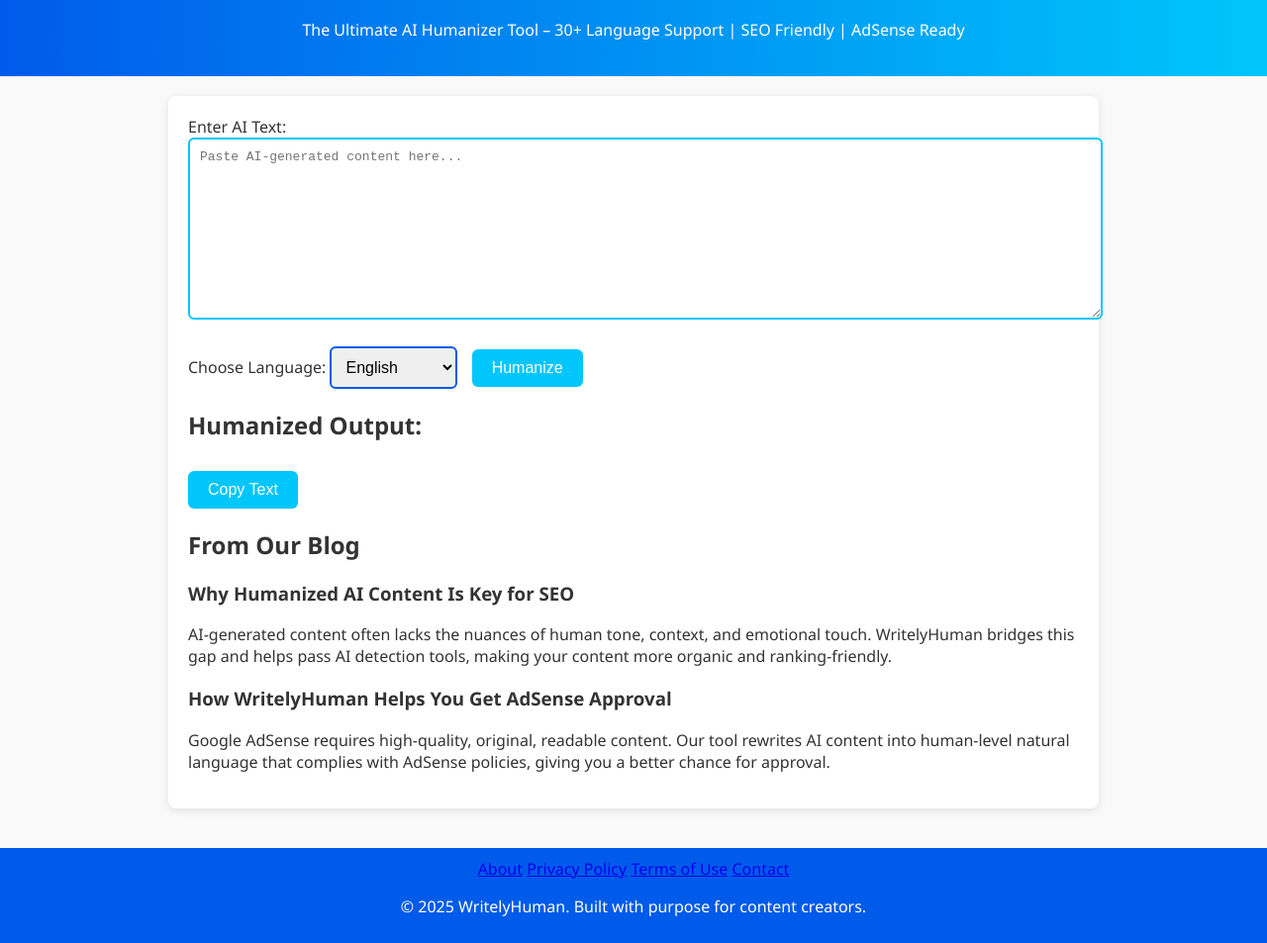
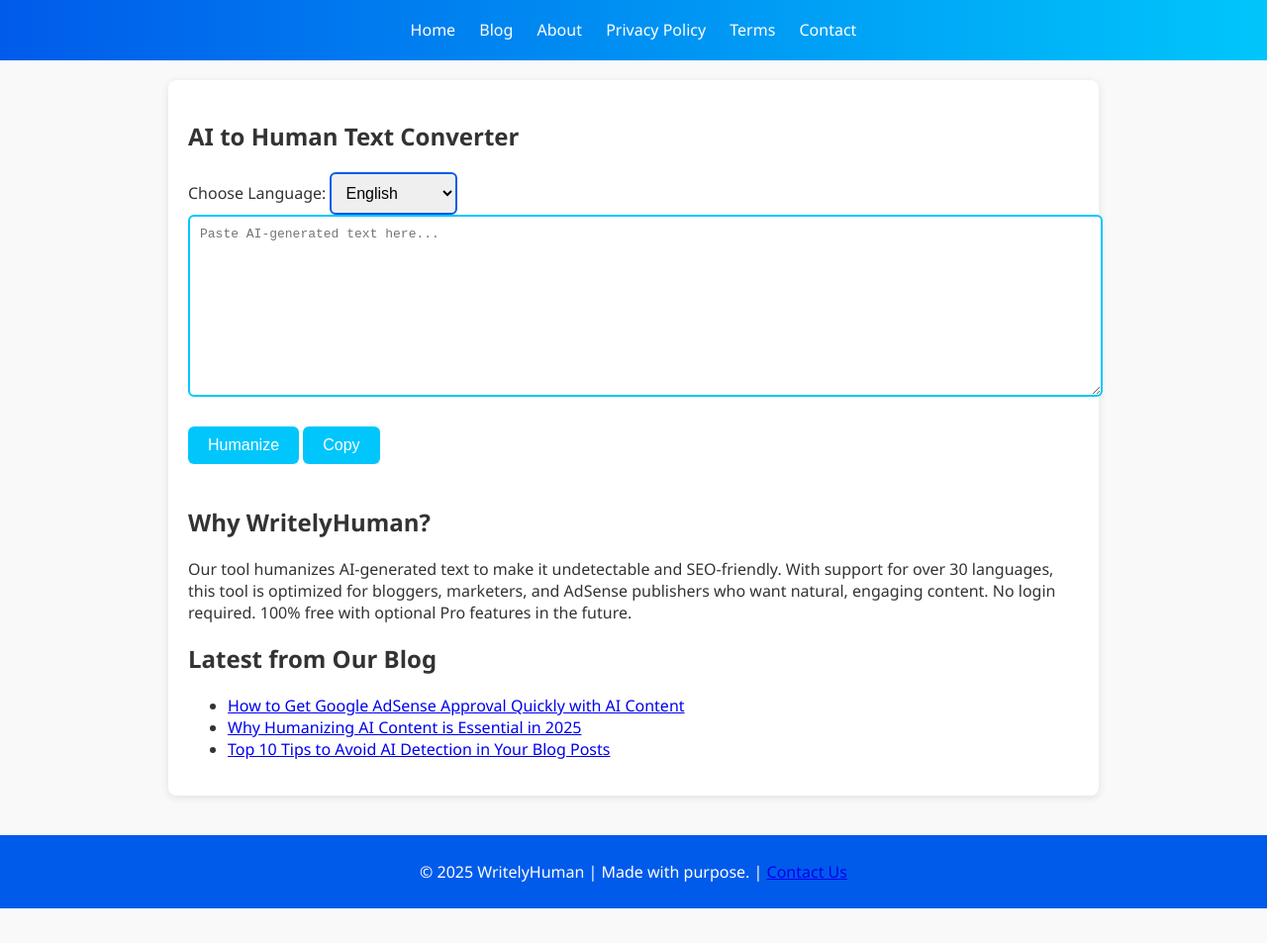
Before and after one commit to Lin05-png/WritelyHuman-, a plain HTML site: page index.html in a window 1280 px wide. Shown: the part 87-1040 px from the top of the page at 99% size. After the commit the page ends 1005 px from the top, so only its background shows below. Drawn offline with Linux system fonts and the light colour scheme.

Commit message:
index.html

```diff
--- a/index.html
+++ b/index.html
@@ -3,89 +3,91 @@
 <head>
   <meta charset="UTF-8" />
   <meta name="viewport" content="width=device-width, initial-scale=1.0" />
+
+  <!-- Google site verification -->
   <meta name="google-site-verification" content="aZELGtkjlI6CUZ1x9CWH3obOfAnl3M5-lhVlWFkFKhM" />
-  <meta name="description" content="WritelyHuman – The ultimate AI Humanizer tool supporting 30+ languages. Make AI-generated text sound natural, readable, and SEO-ready." />
-  <meta name="keywords" content="AI humanizer, human text generator, AI detection free, SEO friendly text, 30+ language support, AdSense approved tool" />
+  <meta name="description" content="WritelyHuman – The ultimate AI Humanizer tool that supports 30+ languages. Make AI content sound natural and human for SEO and AdSense." />
+  <meta name="keywords" content="AI humanizer, AI to human text, content rewriting, SEO friendly content, AdSense approval tool" />
   <meta name="author" content="WritelyHuman Team" />
-  <title>WritelyHuman – AI Humanizer Tool (30+ Languages, Detection Free)</title>
+  <title>WritelyHuman - AI Humanizer Tool (30+ Languages, SEO & AdSense Ready)</title>
+
   <link rel="stylesheet" href="style.css" />
 </head>
 <body>
-
   <header>
     <h1>WritelyHuman</h1>
-    <p>The Ultimate AI Humanizer Tool – 30+ Language Support | SEO Friendly | AdSense Ready</p>
+    <nav>
+      <a href="index.html">Home</a>
+      <a href="blog.html">Blog</a>
+      <a href="about.html">About</a>
+      <a href="privacy.html">Privacy Policy</a>
+      <a href="terms.html">Terms</a>
+      <a href="contact.html">Contact</a>
+    </nav>
   </header>
 
   <main>
-    <section class="tool">
-      <label for="inputText">Enter AI Text:</label>
-      <textarea id="inputText" placeholder="Paste AI-generated content here..."></textarea>
-
-      <label for="language">Choose Language:</label>
-      <select id="language">
+    <section class="tool-section">
+      <h2>AI to Human Text Converter</h2>
+      <label for="languageSelect">Choose Language:</label>
+      <select id="languageSelect">
         <option value="en">English</option>
+        <option value="hi">Hindi</option>
         <option value="ne">Nepali</option>
-        <option value="hi">Hindi</option>
         <option value="es">Spanish</option>
         <option value="fr">French</option>
         <option value="de">German</option>
-        <option value="it">Italian</option>
+        <option value="ar">Arabic</option>
         <option value="pt">Portuguese</option>
         <option value="ru">Russian</option>
         <option value="ja">Japanese</option>
         <option value="zh">Chinese</option>
+        <option value="it">Italian</option>
         <option value="ko">Korean</option>
-        <option value="ar">Arabic</option>
+        <option value="bn">Bengali</option>
+        <option value="ms">Malay</option>
+        <option value="th">Thai</option>
+        <option value="ur">Urdu</option>
+        <option value="pl">Polish</option>
         <option value="tr">Turkish</option>
-        <option value="th">Thai</option>
-        <option value="bn">Bengali</option>
-        <option value="pa">Punjabi</option>
-        <option value="ur">Urdu</option>
+        <option value="fa">Farsi</option>
         <option value="ta">Tamil</option>
         <option value="te">Telugu</option>
-        <option value="ml">Malayalam</option>
         <option value="gu">Gujarati</option>
         <option value="mr">Marathi</option>
         <option value="sw">Swahili</option>
+        <option value="vi">Vietnamese</option>
         <option value="id">Indonesian</option>
-        <option value="vi">Vietnamese</option>
-        <option value="fa">Persian</option>
-        <option value="pl">Polish</option>
         <option value="uk">Ukrainian</option>
         <option value="ro">Romanian</option>
+        <option value="nl">Dutch</option>
+        <option value="cs">Czech</option>
       </select>
 
+      <textarea id="inputText" placeholder="Paste AI-generated text here..."></textarea>
       <button onclick="humanizeText()">Humanize</button>
+      <button onclick="copyOutput()">Copy</button>
+
+      <div id="output" contenteditable="true" class="output-box"></div>
     </section>
 
-    <section class="output">
-      <h2>Humanized Output:</h2>
-      <div id="outputBox"></div>
-      <button onclick="copyOutput()">Copy Text</button>
+    <section class="info-section">
+      <h2>Why WritelyHuman?</h2>
+      <p>Our tool humanizes AI-generated text to make it undetectable and SEO-friendly. With support for over 30 languages, this tool is optimized for bloggers, marketers, and AdSense publishers who want natural, engaging content. No login required. 100% free with optional Pro features in the future.</p>
     </section>
 
-    <section class="blog-section">
-      <h2>From Our Blog</h2>
-      <article>
-        <h3>Why Humanized AI Content Is Key for SEO</h3>
-        <p>AI-generated content often lacks the nuances of human tone, context, and emotional touch. WritelyHuman bridges this gap and helps pass AI detection tools, making your content more organic and ranking-friendly.</p>
-      </article>
-      <article>
-        <h3>How WritelyHuman Helps You Get AdSense Approval</h3>
-        <p>Google AdSense requires high-quality, original, readable content. Our tool rewrites AI content into human-level natural language that complies with AdSense policies, giving you a better chance for approval.</p>
-      </article>
+    <section class="blog-preview">
+      <h2>Latest from Our Blog</h2>
+      <ul>
+        <li><a href="blog.html#article1">How to Get Google AdSense Approval Quickly with AI Content</a></li>
+        <li><a href="blog.html#article2">Why Humanizing AI Content is Essential in 2025</a></li>
+        <li><a href="blog.html#article3">Top 10 Tips to Avoid AI Detection in Your Blog Posts</a></li>
+      </ul>
     </section>
   </main>
 
   <footer>
-    <nav>
-      <a href="#">About</a>
-      <a href="#">Privacy Policy</a>
-      <a href="#">Terms of Use</a>
-      <a href="#">Contact</a>
-    </nav>
-    <p>© 2025 WritelyHuman. Built with purpose for content creators.</p>
+    <p>&copy; 2025 WritelyHuman | Made with purpose. | <a href="mailto:writelyhuman18@gmail.com">Contact Us</a></p>
   </footer>
 
   <script src="script.js"></script>
```
